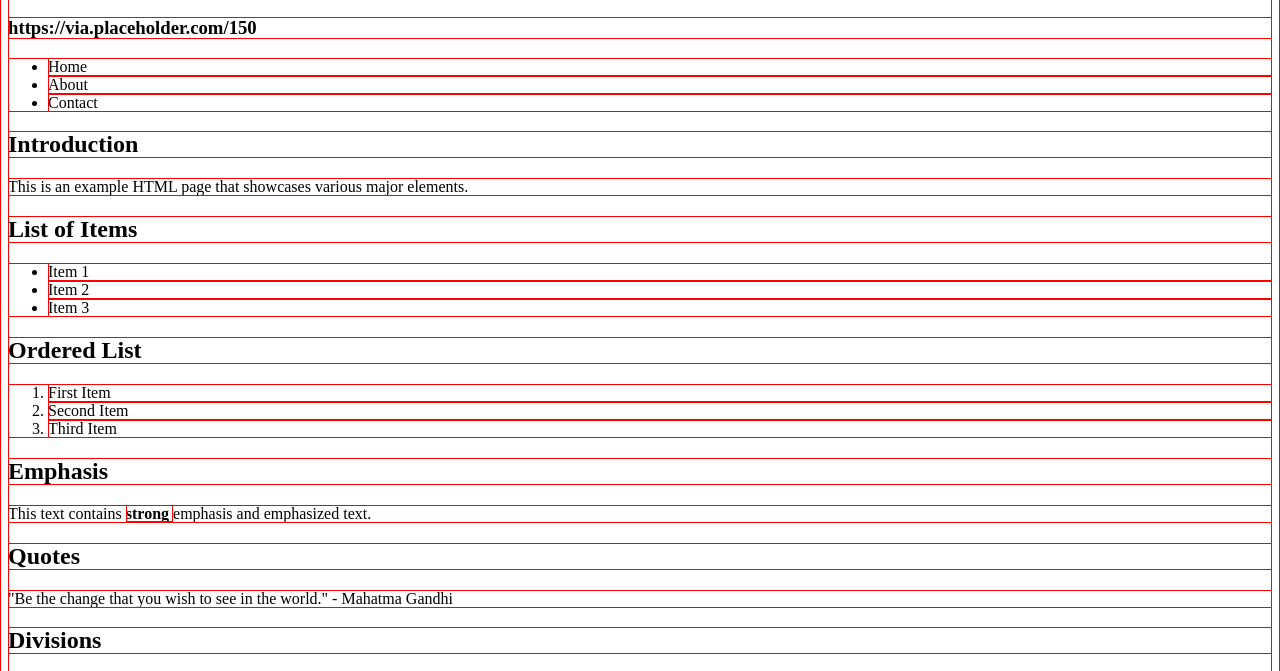
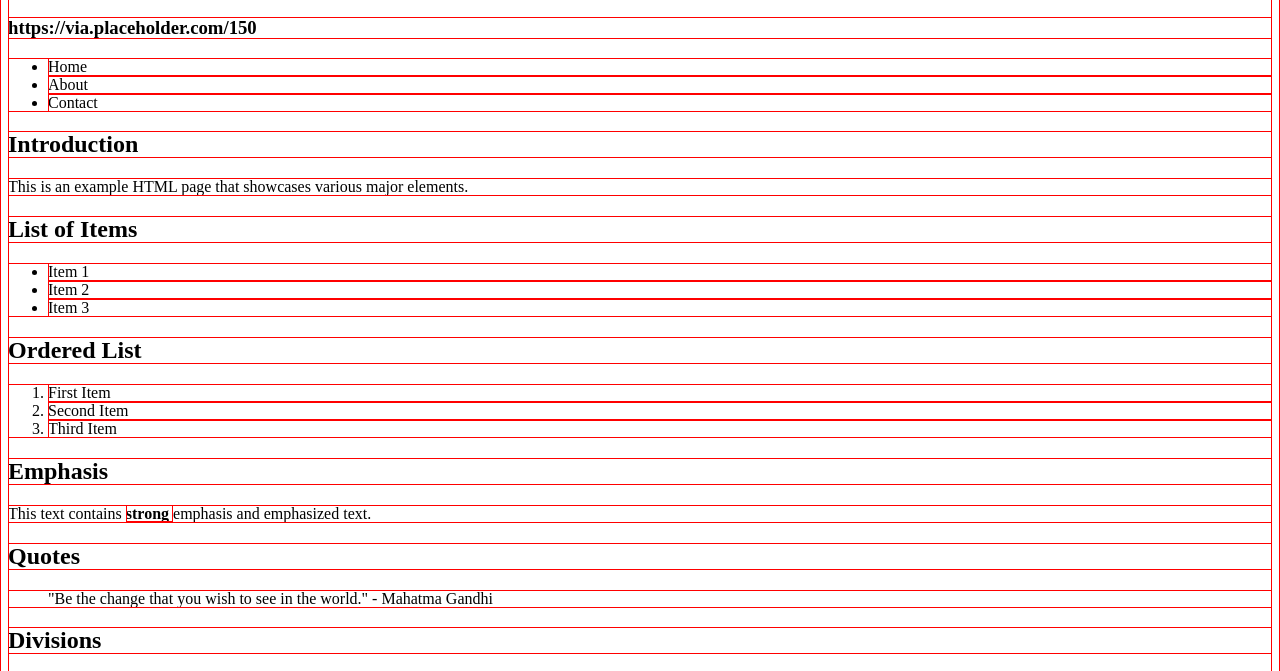
Before and after one commit to Jexxcode/TestGit, a plain HTML site: page Index.HTML in a window 1280 px wide. Shown: the part 110-781 px from the top of the page. Drawn offline with Linux system fonts and the light colour scheme.

Commit message:
Ajout d'un ul

```diff
--- a/Index.HTML
+++ b/Index.HTML
@@ -40,7 +40,9 @@
       This text contains <strong> strong </strong> emphasis and emphasized text.
     </p>
     <h2>Quotes</h2>
-    <p>"Be the change that you wish to see in the world." - Mahatma Gandhi</p>
+    <ul>
+      "Be the change that you wish to see in the world." - Mahatma Gandhi
+    </ul>
     <h2>Divisions</h2>
     <p>This is a division that can contain any type of content.</p>
     <h2>Images</h2>
```
